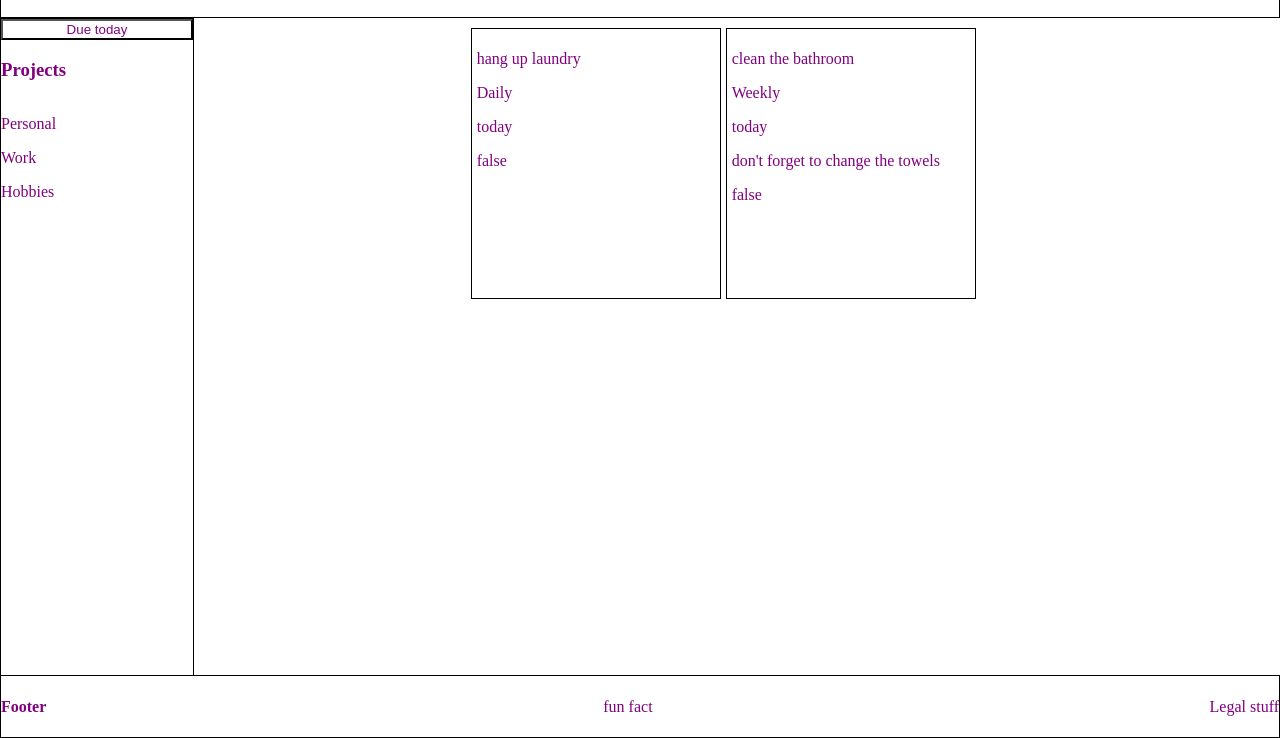
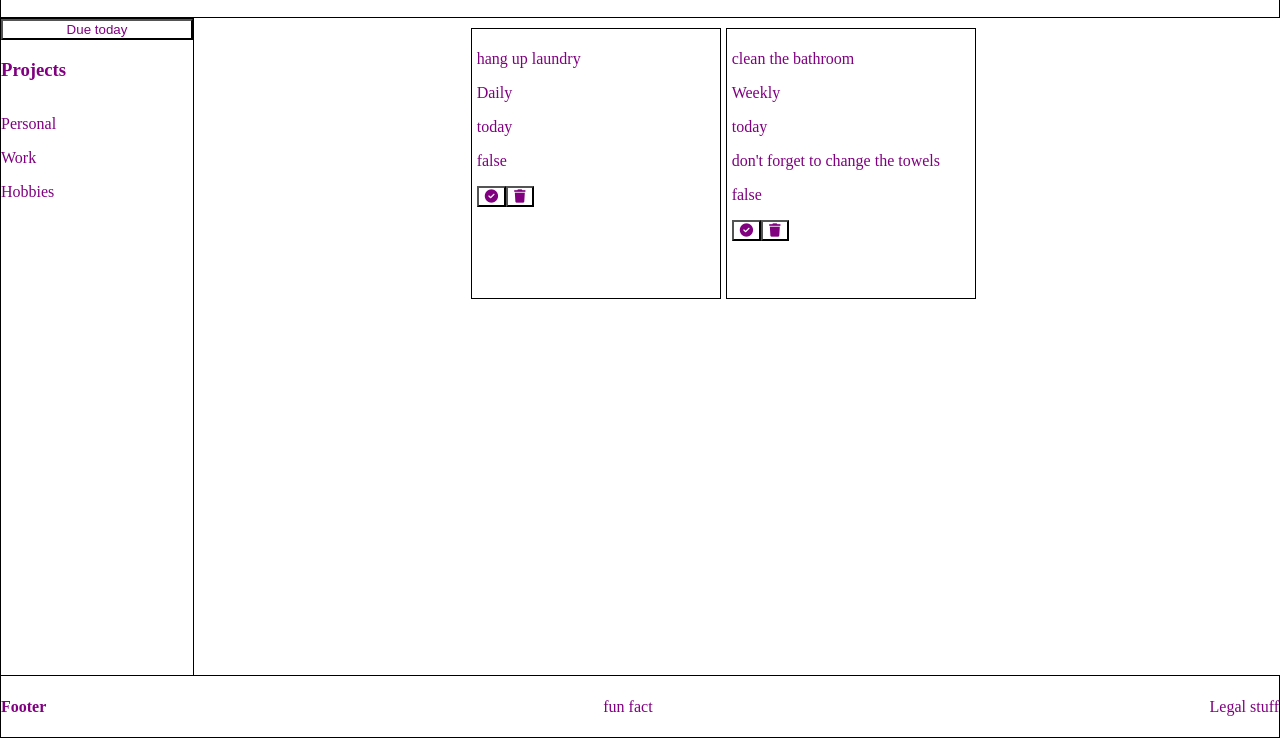
Before and after one commit to gbuttler/to-do-list, a website built with webpack: page src/template.html in a window 1280 px wide. Shown: the part 62-800 px from the top of the page. Built offline with nearby package versions, Linux system fonts and the light colour scheme.

Commit message:
changed js to allow delete and complete buttons to work

```diff
--- a/src/index.js
+++ b/src/index.js
@@ -1,5 +1,5 @@
 import "./styles/styles.css";
-import { loadTasks } from "./task";
+import { loadTasks, deleteTask, completeTask, myTasks } from "./task";
 import { taskFormFunc, cancelTaskForm } from "./new-task-form";
 import { newProject } from "./sidebar";
 
@@ -9,6 +9,8 @@ loadTasks();
 const newTaskBtn = document.querySelector(".new-task-btn");
 const newProjectBtn = document.querySelector(".new-project-btn");
 const cancelTaskButton = document.querySelector(".form-cancel-button");
+const deleteTaskButton = document.querySelector(".delete-task");
+const completeTaskButton = document.querySelector(".completed-status");
 
 newTaskBtn.addEventListener("click", function () {
   taskFormFunc();
@@ -22,3 +24,12 @@ cancelTaskButton.addEventListener("click", function (event) {
   event.preventDefault();
   cancelTaskForm();
 });
+
+// deleteTaskButton.addEventListener("click", function () {
+//   deleteTask();
+// });
+
+// completeTaskButton.addEventListener("click", function () {
+//   console.log("task completed");
+//   completeTask();
+// });
--- a/src/task.js
+++ b/src/task.js
@@ -42,36 +42,111 @@ addNewTask(
 //display books in the content div
 
 function displayTasks() {
-  let tasksToDisplay = "";
-
   console.log("tasks are loading");
   let i = 0;
+  taskScreen.innerHTML = "";
 
   //name, project, due, notes, completed
 
   myTasks.forEach((Task) => {
-    tasksToDisplay += `
-      <div class='singleTask'>
-        <p class='task-name'>${Task.taskName}</p>
-        <p class='task-project'>${Task.project}</p>
-        <p class='task-due'>${Task.due}</p>
-        <p class='task-notes'>${Task.notes}</p>
-        <p class='task-completed'>${Task.completed()}</p>
-      </div>`;
+    while (i < myTasks.length) {
+      // single task div
+      let singleTask = document.createElement("div");
+      singleTask.className = "singleTask";
+      taskScreen.appendChild(singleTask);
 
-    taskScreen.innerHTML = tasksToDisplay;
+      //task name
+      let taskNamePara = document.createElement("p");
+      taskNamePara.className = "task-name";
+      taskNamePara.textContent = Task.taskName;
+      singleTask.appendChild(taskNamePara);
 
-    console.log(`Task name is:${Task.taskName}`);
+      //project name
+      let projectNamePara = document.createElement("p");
+      projectNamePara.className = "task-project";
+      projectNamePara.textContent = Task.project;
+      singleTask.appendChild(projectNamePara);
+
+      //due date
+      let dueNamePara = document.createElement("p");
+      dueNamePara.className = "task-due";
+      dueNamePara.textContent = Task.due;
+      singleTask.appendChild(dueNamePara);
+
+      //notes div
+      let notesNamePara = document.createElement("p");
+      notesNamePara.className = "task-notes";
+      notesNamePara.textContent = Task.notes;
+      singleTask.appendChild(notesNamePara);
+
+      //div for buttons
+      let completedPara = document.createElement("p");
+      completedPara.className = "task-completed";
+      completedPara.textContent = Task.completed();
+      singleTask.appendChild(completedPara);
+
+      //create bottom task line div and append to single task
+      let bottomTaskLine = document.createElement("div");
+      bottomTaskLine.className = "bottom-task-line";
+      singleTask.appendChild(bottomTaskLine);
+
+      //complete task
+      let taskCompleteButton = document.createElement("button");
+      taskCompleteButton.className = "completed-status";
+      taskCompleteButton.addEventListener("click", () => {
+        console.log("task completed");
+      });
+      let taskCompleteIcon = document.createElement("i");
+      taskCompleteIcon.className = "fa-solid fa-circle-check";
+      taskCompleteButton.appendChild(taskCompleteIcon);
+      bottomTaskLine.appendChild(taskCompleteButton);
+
+      //delete task
+      let taskDeleteButton = document.createElement("button");
+      taskDeleteButton.className = "delete-task";
+      taskDeleteButton.addEventListener("click", () => {
+        console.log("task deleted");
+      });
+      let taskDeleteIcon = document.createElement("i");
+      taskDeleteIcon.className = "fa-solid fa-trash";
+      taskDeleteButton.appendChild(taskDeleteIcon);
+      bottomTaskLine.appendChild(taskDeleteButton);
+
+      console.log(`Task name is:${Task.taskName}`);
+
+      return singleTask;
+    }
 
     i++;
   });
 }
+
 console.log(myTasks);
 
 const loadTasks = () => {
   displayTasks();
 };
 
+//function to delete task
+function deleteTask(i) {
+  console.log(`task deleted`);
+  console.log(i);
+  myTasks.splice(i, 1);
+  console.log(myTasks);
+  displayTasks();
+}
+
+//function to complete task
+function completeTask() {}
+
 //function to filter array based on projects
 
-export { loadTasks, myTasks, Task, addNewTask, displayTasks };
+export {
+  loadTasks,
+  myTasks,
+  Task,
+  addNewTask,
+  displayTasks,
+  deleteTask,
+  completeTask,
+};
--- a/src/template.html
+++ b/src/template.html
@@ -4,6 +4,10 @@
     <meta charset="UTF-8" />
     <meta name="viewport" content="width=device-width, initial-scale=1.0" />
     <title>To-Do</title>
+    <script
+      src="https://kit.fontawesome.com/5798858965.js"
+      crossorigin="anonymous"
+    ></script>
   </head>
   <body>
     <header>
```
